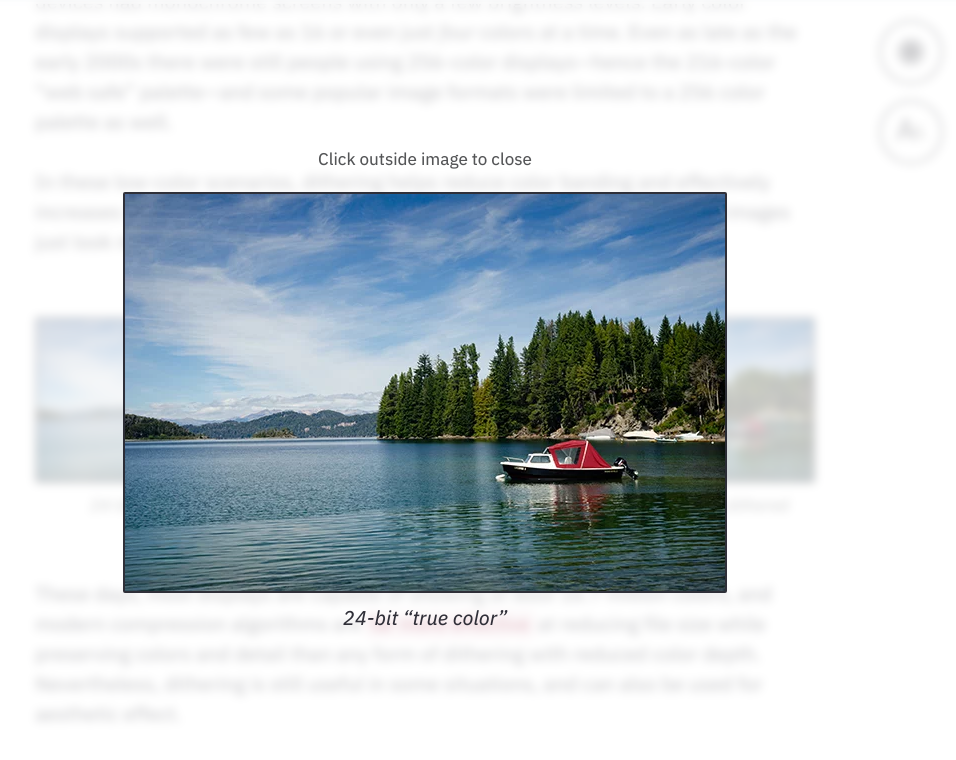
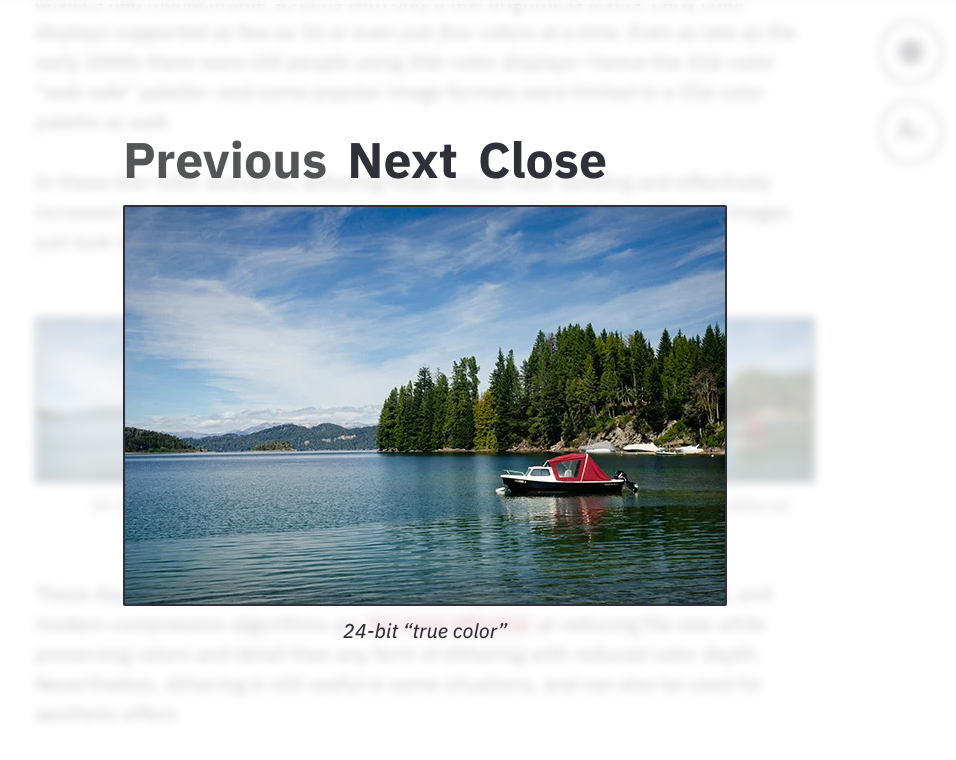
Before and after one commit to teofum/teofum.github.io, a Next.js app: page /articles/dither in a window 1280 px wide. Both pictures are taken after a click on the element 374 px from the left and 3843 px from the top of the page. Shown: the part 3443-4203 px from the top of the page, without its empty margins (215-1171 px from the left). Built offline with nearby package versions, Linux system fonts and the light colour scheme; a web font is replaced by a local one.

Commit message:
Better image gallery

```diff
--- a/components/Figure.tsx
+++ b/components/Figure.tsx
@@ -1,6 +1,4 @@
 import { MouseEventHandler } from 'react';
-
-import Anchor from './Anchor';
 
 import ImageDef from '../types/ImageDef';
 
@@ -10,7 +8,6 @@ type FigureProps = {
   height?: number,
   className?: string,
   thumb?: boolean,
-  linkOriginal?: boolean,
   onPictureClick?: MouseEventHandler<HTMLElement>
 };
 
@@ -42,17 +39,12 @@ const Figure = ({
   height,
   className,
   thumb,
-  linkOriginal,
   onPictureClick
 }: FigureProps) => {
   return (
     <figure className={className}>
       <picture onClick={onPictureClick}>
         {sources(img, width, height, thumb)}
-        {linkOriginal &&
-          <Anchor href={`${img.src}.${img.formats[img.formats.length - 1]}`}>
-            View full size
-          </Anchor>}
       </picture>
       {img.caption && <figcaption>{img.caption}</figcaption>}
     </figure>
--- a/components/ImageGrid.tsx
+++ b/components/ImageGrid.tsx
@@ -6,6 +6,7 @@ import ImageDef from '../types/ImageDef';
 
 import styles from '../styles/module/ImageGrid.module.scss';
 import Figure from './Figure';
+import Anchor from './Anchor';
 
 interface ImageGridProps {
   images: ImageDef[];
@@ -29,8 +30,10 @@ const ImageGrid = ({
   gallery,
   useThumbs
 }: ImageGridProps) => {
-  const [view, setView] = useState<ImageDef | null>(null);
+  const [view, setView] = useState<number | null>(null);
   const [viewSize, setViewSize] = useState(0);
+
+  const viewImg = images[view || 0];
 
   return (
     <div className={cn(
@@ -47,23 +50,37 @@ const ImageGrid = ({
           className={styles[img.size || 'normal']}
           onPictureClick={e => {
             const w = (e.target as HTMLImageElement).naturalWidth;
-            setView(img);
+            setView(i);
             setViewSize(w * (pixelated ? getScaleFactor() : 1));
           }} />
       ))}
 
       <TransitionGroup>
-        {view &&
+        {view !== null &&
           <CSSTransition classNames={{ ...styles }} timeout={500}>
-            <div className={styles.viewOverlay}
-              onClick={() => setView(null)}>
-              <div className={styles.closeHint}>
-                Click outside image to close
+            <div className={styles.viewOverlay}>
+              <div className={styles.controls}>
+                {images.length > 1 &&
+                  <button disabled={view <= 0}
+                    onClick={() => setView(view - 1)}>
+                    Previous
+                  </button>}
+                {images.length > 1 &&
+                  <button disabled={view >= images.length - 1}
+                    onClick={() => setView(view + 1)}>
+                    Next
+                  </button>}
+                <button onClick={() => setView(null)}>
+                  Close
+                </button>
+                {gallery &&
+                  <Anchor href={`${viewImg.src}.${viewImg.formats[viewImg.formats.length - 1]}`}>
+                    View full size
+                  </Anchor>}
               </div>
-              <Figure img={view} width={useThumbs ? undefined : viewSize}
+              <Figure img={viewImg} width={useThumbs ? undefined : viewSize}
                 className={styles.viewFigure}
-                onPictureClick={e => e.stopPropagation()}
-                linkOriginal={gallery} />
+                onPictureClick={e => e.stopPropagation()} />
             </div>
           </CSSTransition>}
       </TransitionGroup>
--- a/styles/elements/button.scss
+++ b/styles/elements/button.scss
@@ -2,7 +2,7 @@ button {
   font: inherit;
   color: inherit;
 
-  font-family: 'IBM Plex Mono', monospace;
+  font-family: inherit;
   font-weight: 700;
   letter-spacing: 0.08em;
 
@@ -12,10 +12,14 @@ button {
   padding: 0.5em 1.5em;
 }
 
-button:hover {
+button:not(:disabled):hover {
   background-color: var(--h100);
 }
 
 button:not(:disabled) {
   cursor: pointer;
 }
+
+button:disabled {
+  color: var(--text-light);
+}
--- a/styles/module/ImageGrid.module.scss
+++ b/styles/module/ImageGrid.module.scss
@@ -107,14 +107,17 @@
 
   background-color: var(--bg-o75);
   backdrop-filter: blur(5px);
-}
 
-.viewOverlay picture {
   cursor: auto;
 }
 
 .viewOverlay img {
-  max-height: 75vh;
+  --space: calc(var(--text-xl) * 4 + 6em * 2);
+  max-height: calc(100vh - var(--space));
+
+  @include respond-up('tablet') {
+    --space: calc(var(--text-xl) + 6em * 2);
+  }
 }
 
 .viewOverlay figcaption {
@@ -127,9 +130,42 @@
   box-sizing: content-box;
 }
 
-.closeHint {
-  font-size: var(--text-sm);
-  color: var(--text-light);
+.controls {
+  display: flex;
+  flex-direction: column;
+  gap: 1em;
+
+  @include respond-up('tablet') {
+    flex-direction: row;
+  }
+}
+
+.controls button,
+.controls a {
+  padding: 0;
+  margin: 0;
+
+  font-size: var(--text-xl);
+  line-height: 1;
+  font-weight: 700;
+  letter-spacing: 0;
+  text-align: left;
+
+  border: none;
+  background: none;
+  color: var(--text);
+
+  &:disabled {
+    color: var(--text-light);
+  }
+
+  &:not(:disabled):hover {
+    color: var(--a500);
+  }
+
+  &:hover {
+    background: none;
+  }
 }
 
 /* === Transition styles ==================================================== */
```
